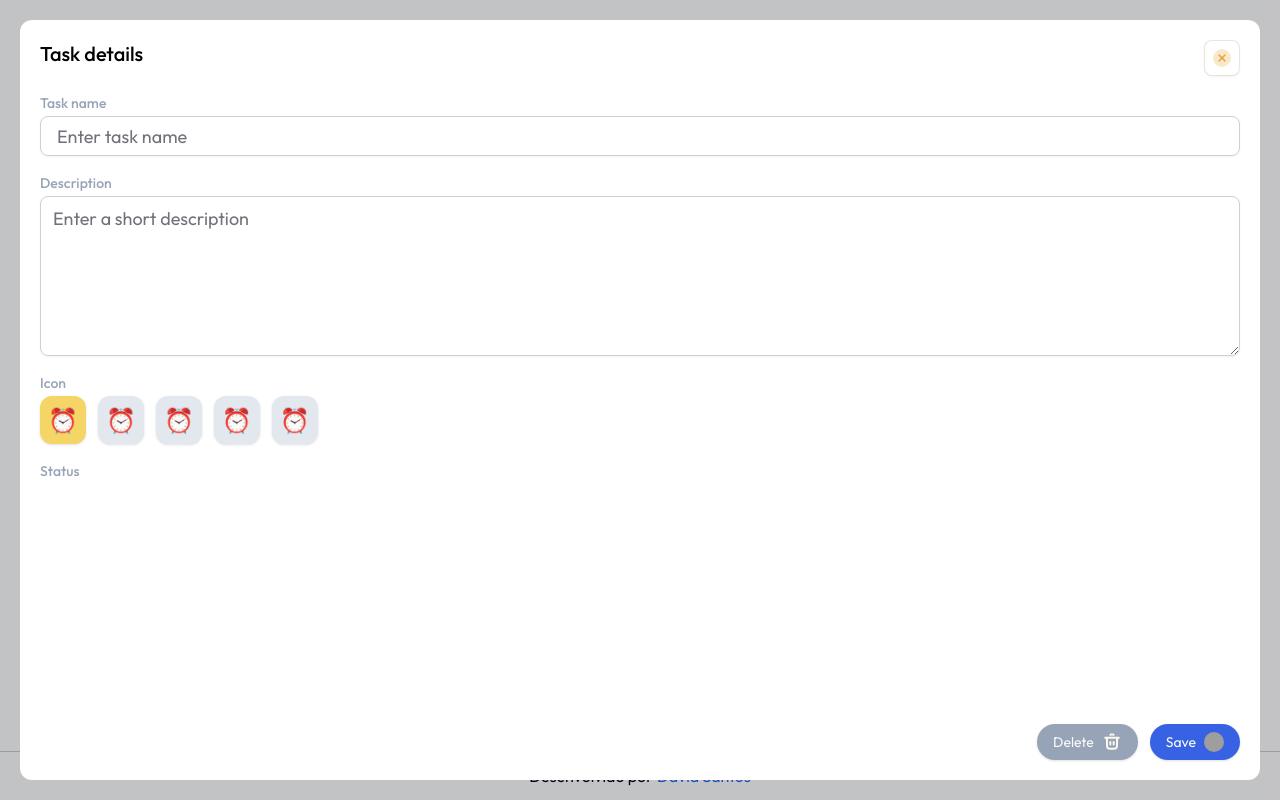
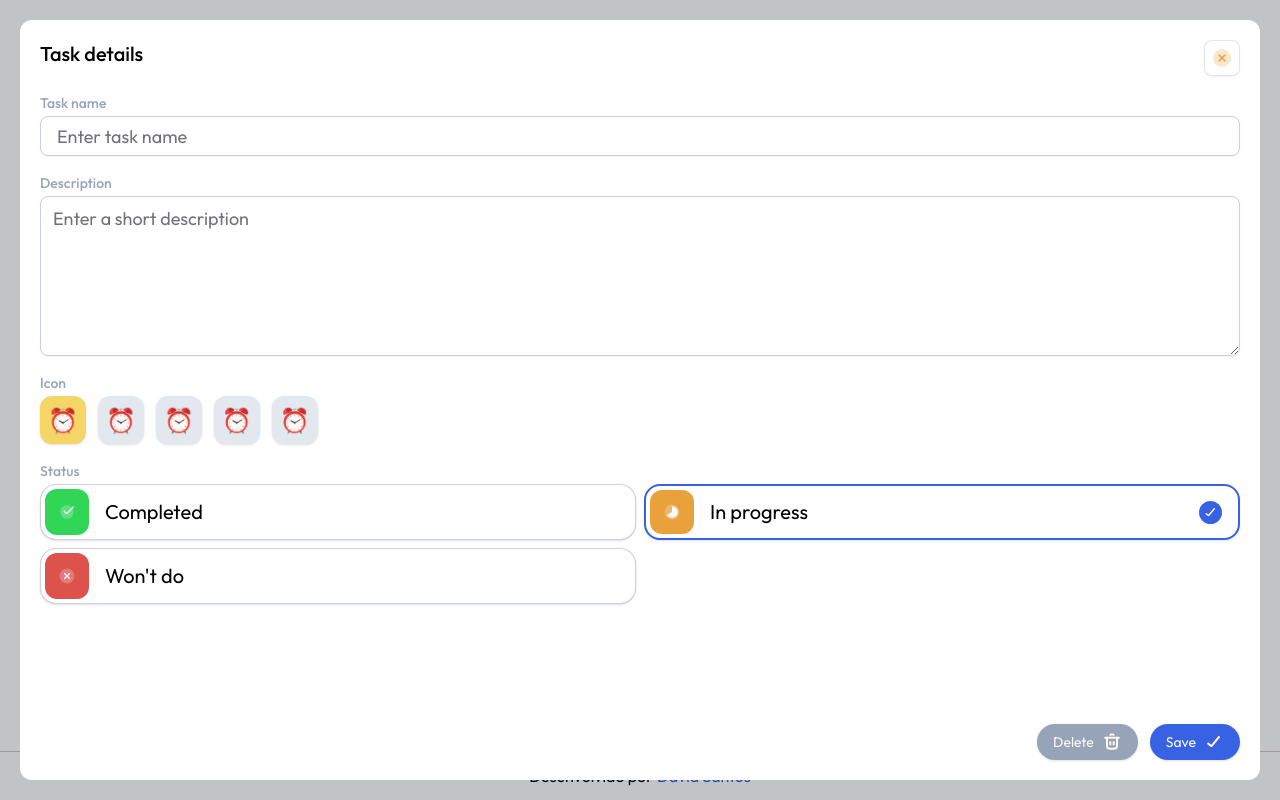
Before and after one commit to DavidSntdev/tarefas-hub, a Next.js app: page / in a window 1280 px wide. Both pictures are taken after a click on the button 640 px from the left and 493 px from the top of the page. Built offline with nearby package versions, Linux system fonts and the light colour scheme; grey boxes are pictures that could not be loaded.

Commit message:
Update: Added Task config type buttons finished

```diff
--- /dev/null
+++ b/app/components/conteudo/tasksConfig/components/buttonTipos.tsx
@@ -0,0 +1,50 @@
+import { corHover } from "@/app/utils/corHover";
+import { verTipo } from "@/app/utils/verTipo";
+import { Button } from "@/components/ui/button";
+import Image from "next/image";
+
+interface ButtonTiposProps {
+  tipo: string;
+  text: string;
+  selected: string;
+  setSelected: (value: string) => void;
+}
+
+export default function ButtonTipos(props: ButtonTiposProps) {
+  const { icone, bgIcone } = verTipo(props.tipo);
+  const hover = corHover(bgIcone);
+  const selecionado = props.selected === props.tipo;
+  const border = selecionado
+    ? "border-2 border-azul"
+    : "border-[1px] border-cinzaEscuro/50";
+
+  return (
+    <Button
+      className={`${border} w-full rounded-2xl p-1 pr-4 h-14 justify-between bg-white hover:bg-pretoTransparente  text-base flex items-center`}
+      onClick={() => props.setSelected(props.tipo)}
+    >
+      <div
+        className={`flex gap-4 text-lg h-full sm:text-xl  items-center text-black font-normal`}
+      >
+        <div
+          className={`p-3 ${bgIcone} ${hover} h-full flex items-center rounded-xl `}
+        >
+          <Image src={icone} alt={props.text} width={20} height={20} />
+        </div>
+        {props.text}
+      </div>
+      {selecionado && (
+        <div className="bg-azul p-1 rounded-full hover:bg-azul/90">
+          <span>
+            <Image
+              src={"/icons/iconDone.svg"}
+              alt={"Icon Selecionado"}
+              width={15}
+              height={15}
+            />
+          </span>
+        </div>
+      )}
+    </Button>
+  );
+}
--- a/app/components/conteudo/tasksConfig/components/labelTasks.tsx
+++ b/app/components/conteudo/tasksConfig/components/labelTasks.tsx
@@ -8,7 +8,7 @@ interface LabelTasksProps {
 export default function LabelTasks(props: LabelTasksProps) {
   return (
     <Label htmlFor={props.htmlFor} className="text-cinzaEscuro">
-      {props.text}{" "}
+      {props.text}
     </Label>
   );
 }
--- a/app/components/conteudo/tasksConfig/footer/footerTasks.tsx
+++ b/app/components/conteudo/tasksConfig/footer/footerTasks.tsx
@@ -28,7 +28,7 @@ export default function FooterTasks() {
       >
         Save
         <Image
-          src="/icons/Done_round.svg"
+          src="/icons/iconDone.svg"
           className=" rounded-full size-5"
           alt="icons"
           width={20}
--- /dev/null
+++ b/app/components/conteudo/tasksConfig/inputs/inputTipos.tsx
@@ -0,0 +1,25 @@
+"use client";
+import tiposConfig from "@/app/config/tiposConfig";
+import ButtonTipos from "../components/buttonTipos";
+import LabelTasks from "../components/labelTasks";
+import { useState } from "react";
+
+export default function InputTipos() {
+  const [selected, setSelected] = useState("pendente");
+
+  return (
+    <div className="grid w-full items-center gap-1.5">
+      <LabelTasks text="Status" htmlFor="status" />
+      <div className="grid grid-cols-2 gap-2">
+        {Object.entries(tiposConfig).map(([key, tipo]) => (
+          <ButtonTipos
+            key={key}
+            selected={selected}
+            setSelected={setSelected}
+            {...tipo}
+          />
+        ))}
+      </div>
+    </div>
+  );
+}
--- a/app/components/conteudo/tasksConfig/tasksConfig.tsx
+++ b/app/components/conteudo/tasksConfig/tasksConfig.tsx
@@ -1,9 +1,9 @@
-import LabelTasks from "./components/labelTasks";
 import InputIcons from "./inputs/inputIcons";
 import HeaderTasks from "./header/headerTasks";
 import InputName from "./inputs/inputName";
 import InputDescription from "./inputs/inputDescription";
 import FooterTasks from "./footer/footerTasks";
+import InputTipos from "./inputs/inputTipos";
 
 interface TasksConfigProps {
   cancelar: () => void;
@@ -18,9 +18,7 @@ export default function TasksConfig(props: TasksConfigProps) {
           <InputName />
           <InputDescription />
           <InputIcons />
-          <div className="grid w-full items-center gap-1.5">
-            <LabelTasks text="Status" htmlFor="status" />
-          </div>
+          <InputTipos />
         </div>
         <FooterTasks />
       </div>
--- a/app/components/conteudo/tasksContent/buttonstask/taskButton.tsx
+++ b/app/components/conteudo/tasksContent/buttonstask/taskButton.tsx
@@ -41,7 +41,9 @@ export default function TaskButton(props: TaskButtonProps) {
         </div>
       </div>
       {icone && (
-        <div className={`${bgIcone} ${hoverIcone} p-3 rounded-xl `}>
+        <div
+          className={`${bgIcone} ${hoverIcone} flex items-center p-3 rounded-xl `}
+        >
           <Image src={icone} alt={props.tipo} width={20} height={20} />
         </div>
       )}
--- /dev/null
+++ b/app/config/tiposConfig.ts
@@ -0,0 +1,16 @@
+const tiposConfig = {
+  completo: {
+    tipo: "concluido",
+    text: "Completed",
+  },
+  pendente: {
+    tipo: "pendente",
+    text: "In progress",
+  },
+  incompleto: {
+    tipo: "incompleto",
+    text: "Won't do",
+  },
+};
+
+export default tiposConfig;
```
